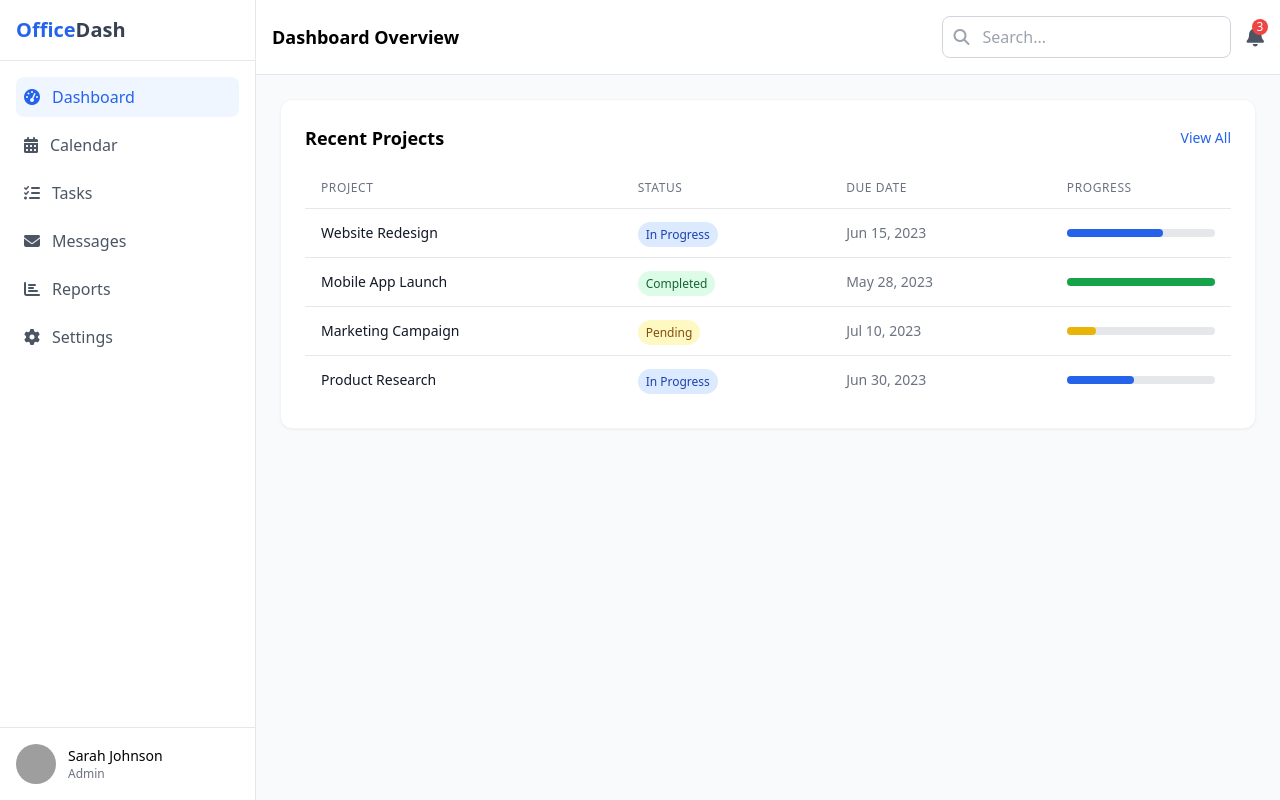
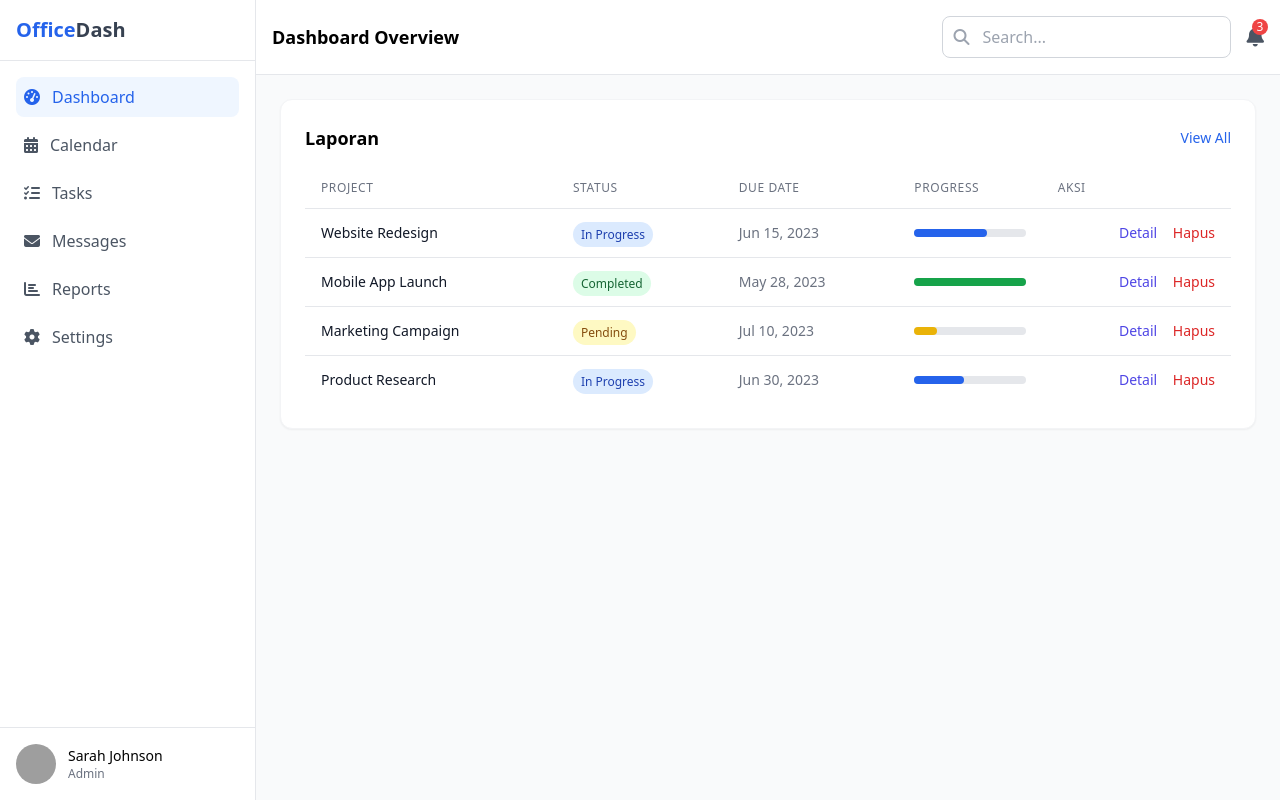
Before and after one commit to Wr-Tech-alt/DPPL, a PHP site: page /admin/lihat-laporan.php in a window 1280 px wide. Run offline with PHP 8.4, Linux system fonts and the light colour scheme; some libraries are stand-ins or nearby versions; grey boxes are pictures that could not be loaded.

Commit message:
tabel temp

```diff
--- a/admin/dashboard.php
+++ b/admin/dashboard.php
@@ -34,7 +34,7 @@
         <!-- Sidebar -->
         <div class="sidebar bg-white w-64 border-r border-gray-200 flex flex-col">
             <div class="p-4 border-b border-gray-200">
-                <h1 class="text-xl font-bold text-blue-600">Office<span class="text-gray-700">Dash</span></h1>
+                <h1 class="text-xl font-bold text-blue-600">SI<span class="text-gray-700">Cepu</span></h1>
             </div>
             <nav class="flex-1 p-4">
                 <ul class="space-y-2">
@@ -45,9 +45,9 @@
                         </a>
                     </li>
                     <li>
-                        <a href="#" class="flex items-center p-2 text-gray-600 rounded-lg hover:bg-gray-100">
+                        <a href="lihat-laporan.php" class="flex items-center p-2 text-gray-600 rounded-lg hover:bg-gray-100">
                             <i class="fas fa-calendar-alt mr-3"></i>
-                            <span>Calendar</span>
+                            <span>Laporan</span>
                         </a>
                     </li>
                     <li>
--- a/admin/lihat-laporan.php
+++ b/admin/lihat-laporan.php
@@ -113,7 +113,7 @@
             <main class="flex-1 overflow-y-auto p-6 bg-gray-50">
                 <div class="lg:col-span-2 grid-block bg-white p-6 rounded-xl shadow-sm border border-gray-100">
     <div class="flex justify-between items-center mb-4">
-                            <h3 class="font-semibold text-lg">Recent Projects</h3>
+        <h3 class="font-semibold text-lg">Laporan</h3>
         <button class="text-blue-600 text-sm font-medium">View All</button>
     </div>
     <div class="overflow-x-auto">
@@ -124,7 +124,7 @@
                     <th class="px-4 py-3 text-left text-xs font-medium text-gray-500 uppercase tracking-wider">Status</th>
                     <th class="px-4 py-3 text-left text-xs font-medium text-gray-500 uppercase tracking-wider">Due Date</th>
                     <th class="px-4 py-3 text-left text-xs font-medium text-gray-500 uppercase tracking-wider">Progress</th>
-                                    </tr>
+                    <th class="px-4 py-3 text-left text-xs font-medium text-gray-500 uppercase tracking-wider">Aksi</th> </tr>
             </thead>
             <tbody class="bg-white divide-y divide-gray-200">
                 <tr>
@@ -138,7 +138,10 @@
                             <div class="bg-blue-600 h-2 rounded-full" style="width: 65%"></div>
                         </div>
                     </td>
-                                    </tr>
+                    <td class="px-4 py-3 whitespace-nowrap text-right text-sm font-medium">
+                        <a href="#" class="text-indigo-600 hover:text-indigo-900 mr-3">Detail</a>
+                        <a href="#" class="text-red-600 hover:text-red-900">Hapus</a>
+                    </td> </tr>
                 <tr>
                     <td class="px-4 py-3 whitespace-nowrap text-sm font-medium text-gray-900">Mobile App Launch</td>
                     <td class="px-4 py-3 whitespace-nowrap">
@@ -150,7 +153,10 @@
                             <div class="bg-green-600 h-2 rounded-full" style="width: 100%"></div>
                         </div>
                     </td>
-                                    </tr>
+                    <td class="px-4 py-3 whitespace-nowrap text-right text-sm font-medium">
+                        <a href="#" class="text-indigo-600 hover:text-indigo-900 mr-3">Detail</a>
+                        <a href="#" class="text-red-600 hover:text-red-900">Hapus</a>
+                    </td> </tr>
                 <tr>
                     <td class="px-4 py-3 whitespace-nowrap text-sm font-medium text-gray-900">Marketing Campaign</td>
                     <td class="px-4 py-3 whitespace-nowrap">
@@ -162,7 +168,10 @@
                             <div class="bg-yellow-500 h-2 rounded-full" style="width: 20%"></div>
                         </div>
                     </td>
-                                    </tr>
+                    <td class="px-4 py-3 whitespace-nowrap text-right text-sm font-medium">
+                        <a href="#" class="text-indigo-600 hover:text-indigo-900 mr-3">Detail</a>
+                        <a href="#" class="text-red-600 hover:text-red-900">Hapus</a>
+                    </td> </tr>
                 <tr>
                     <td class="px-4 py-3 whitespace-nowrap text-sm font-medium text-gray-900">Product Research</td>
                     <td class="px-4 py-3 whitespace-nowrap">
@@ -174,7 +183,10 @@
                             <div class="bg-blue-600 h-2 rounded-full" style="width: 45%"></div>
                         </div>
                     </td>
-                                    </tr>
+                    <td class="px-4 py-3 whitespace-nowrap text-right text-sm font-medium">
+                        <a href="#" class="text-indigo-600 hover:text-indigo-900 mr-3">Detail</a>
+                        <a href="#" class="text-red-600 hover:text-red-900">Hapus</a>
+                    </td> </tr>
             </tbody>
         </table>
     </div>
```
Lines whose indentation alone changed are shown as unchanged.
